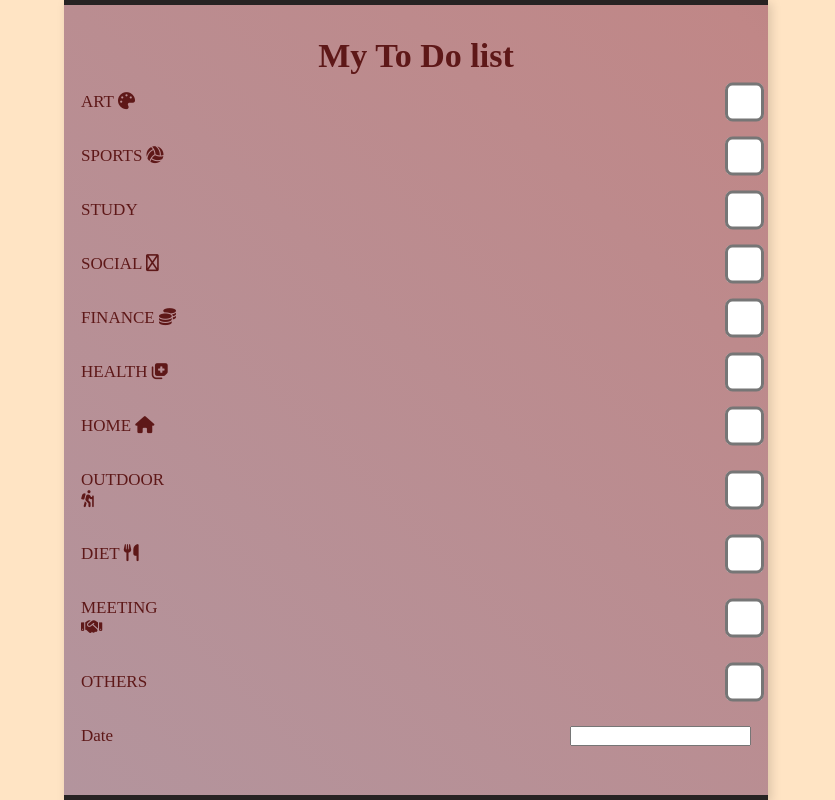
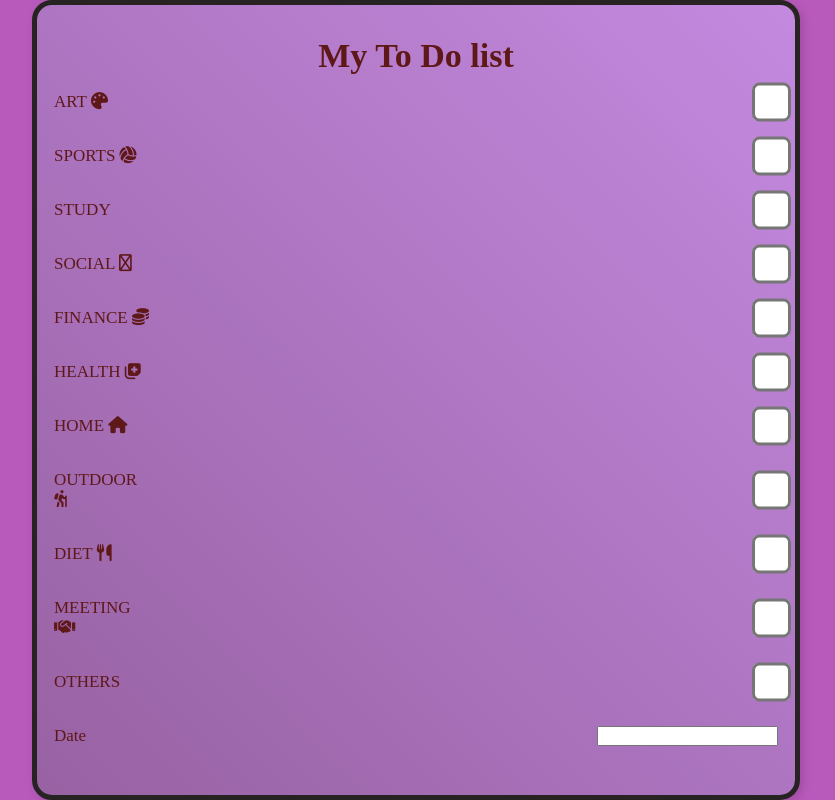
Before and after one commit to Yordi-Dereje/Web-Project, a PHP site: page /New_task.html in a window 1280 px wide. Shown: the whole page, without its empty margins (224-1059 px from the left). Run offline with PHP 8.4, Linux system fonts and the light colour scheme; some libraries are stand-ins or nearby versions.

Commit message:
Modified files

```diff
--- a/New_task.css
+++ b/New_task.css
@@ -5,7 +5,7 @@
 }
 body{
     min-height:100vh;
-    background-color: bisque;
+    background-color: rgb(184, 90, 187);
 
 }
 input[type=checkbox]
@@ -20,7 +20,7 @@ input[type=checkbox]
 .container{
     display:flex;
     flex-direction: column;
-    width:55%;
+    width:60%;
     height:100vh;
     position:relative;
     overflow: hidden;
@@ -29,7 +29,10 @@ input[type=checkbox]
     box-shadow:3px 3px 10px rgba(0,0,0,0.15);
     border-top:5px solid rgb(39, 35, 35);
     border-bottom: 5px solid rgb(39, 35, 35);
-    background:linear-gradient(45deg, rgba(47, 47, 129, 0.4),rgb(192, 135, 135),rgb(119, 86, 86));
+    border-left:5px solid  rgb(39, 35, 35);
+    border-right: 5px solid  rgb(39, 35, 35);
+    border-radius: 20px;
+    background:linear-gradient(45deg, rgba(46, 59, 48, 0.4),rgb(195, 137, 223),rgb(194, 163, 116));
     background-size: 300% 300%;
     animation:color 12s ease-in-out infinite;
     font-size:17px;
```
